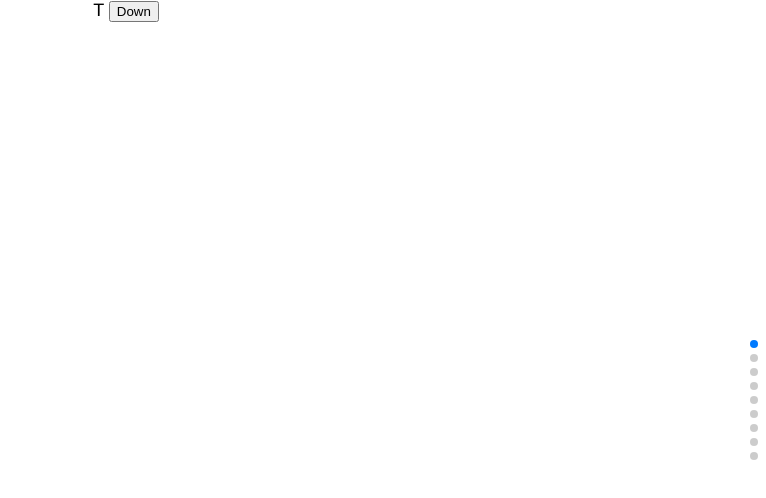
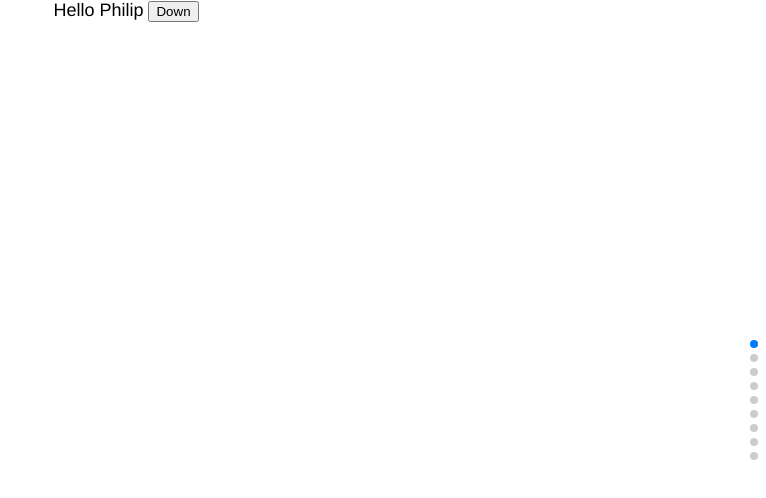
Before and after one commit to mhoey/philipkonf, a plain HTML site: page index.html in a window 1280 px wide. Shown: the whole page, without its empty margins (514-1280 px from the left). Drawn offline with nearby package versions, Linux system fonts and the light colour scheme.

Commit message:
Test commit

```diff
--- a/index.html
+++ b/index.html
@@ -58,7 +58,8 @@
   <div class="swiper mySwiper">
     <div class="swiper-wrapper">
       <div class="swiper-slide">
-        <div class="slide1w" style="background-color: rgb(255, 255, 255);">T
+        <div class="slide1w" style="background-color: rgb(255, 255, 255);">
+            <span>Hello Philip</span>
             <button id="s1d">
                 Down
             </button>
```
